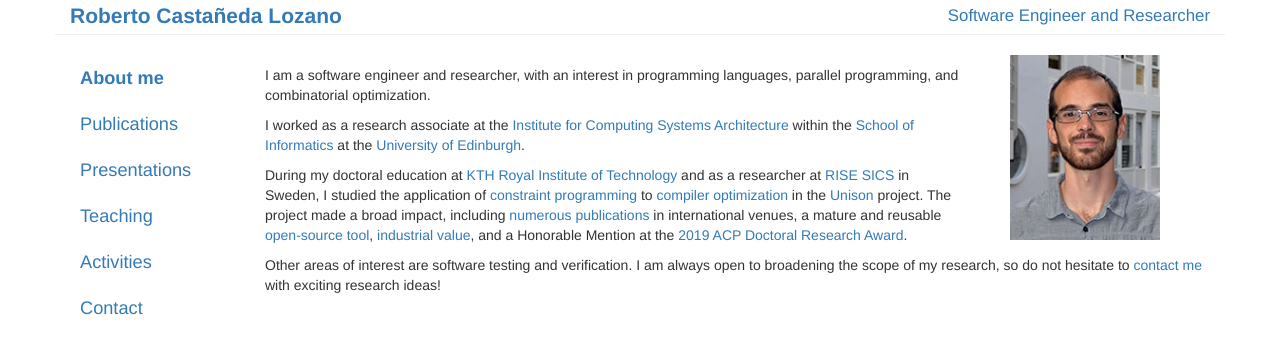
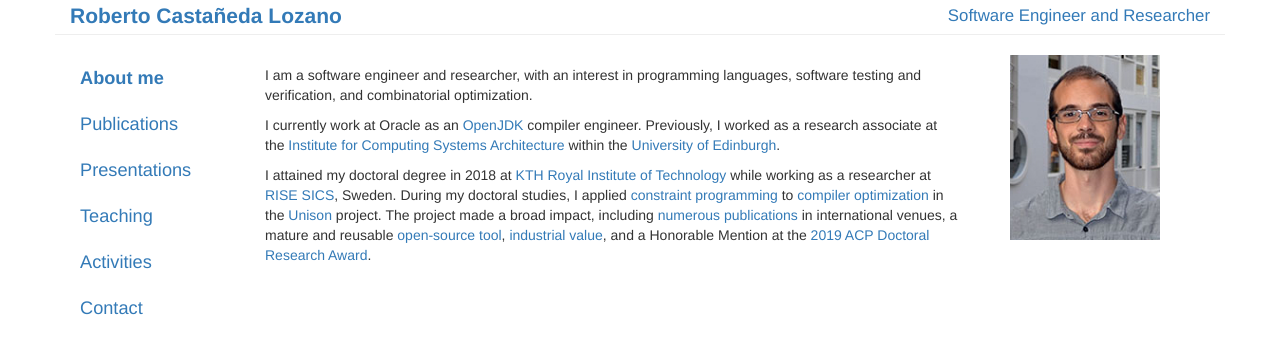
Before and after one commit to robcasloz/robcasloz.github.io, a Jekyll site: the page built from index.md, in a window 1280 px wide. Shown: the top 354 px of the page. Built offline with Jekyll 4.4.1, drawn with Linux system fonts in a browser that asks for light colours.

Commit message:
Update profile

```diff
--- a/index.md
+++ b/index.md
@@ -7,16 +7,17 @@ title: "About me"
 <img align="right" width="150" hspace="50" src="/images/roberto.jpg">
 
 I am a software engineer and researcher, with an interest in programming
-languages, parallel programming, and combinatorial optimization.
+languages, software testing and verification, and combinatorial optimization.
 
-I worked as a research associate at the
+I currently work at Oracle as an [OpenJDK](https://openjdk.java.net/) compiler
+engineer. Previously, I worked as a research associate at the
 [Institute for Computing Systems Architecture](http://web.inf.ed.ac.uk/icsa)
-within the [School of Informatics](https://www.ed.ac.uk/informatics) at the
-[University of Edinburgh](https://www.ed.ac.uk/).
+within the [University of Edinburgh](https://www.ed.ac.uk/).
 
-During my doctoral education at
-[KTH Royal Institute of Technology](http://www.kth.se/en) and as a researcher at
-[RISE SICS](http://www.sics.se/) in Sweden, I studied the application of
+I attained my doctoral degree in 2018 at
+[KTH Royal Institute of Technology](http://www.kth.se/en) while working as a
+researcher at [RISE SICS](http://www.sics.se/), Sweden. During my doctoral
+studies, I applied
 [constraint programming](http://en.wikipedia.org/wiki/Constraint_programming) to
 [compiler optimization](http://en.wikipedia.org/wiki/Compiler_optimization) in
 the [Unison](http://unison-code.github.io/) project. The project made a broad
@@ -26,7 +27,3 @@ venues, a mature and reusable
 [industrial value](https://www.ericsson.com/research-blog/outperforming-state-art-compilers-unison/),
 and a Honorable Mention at the
 [2019 ACP Doctoral Research Award](https://www.a4cp.org/awards/doctoral-research-award).
-
-Other areas of interest are software testing and verification. I am always open
-to broadening the scope of my research, so do not hesitate to
-[contact me](/contact.html) with exciting research ideas!
```
